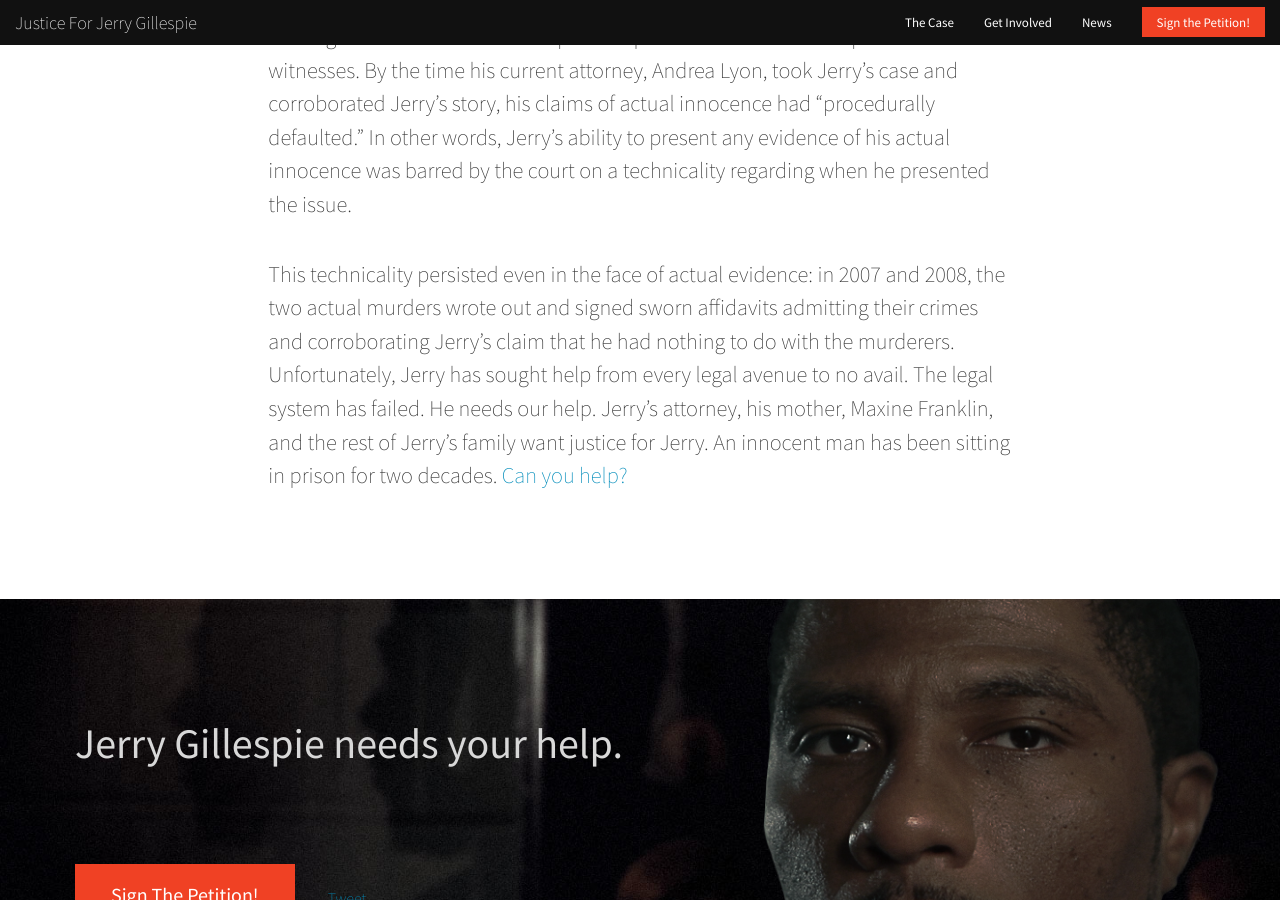
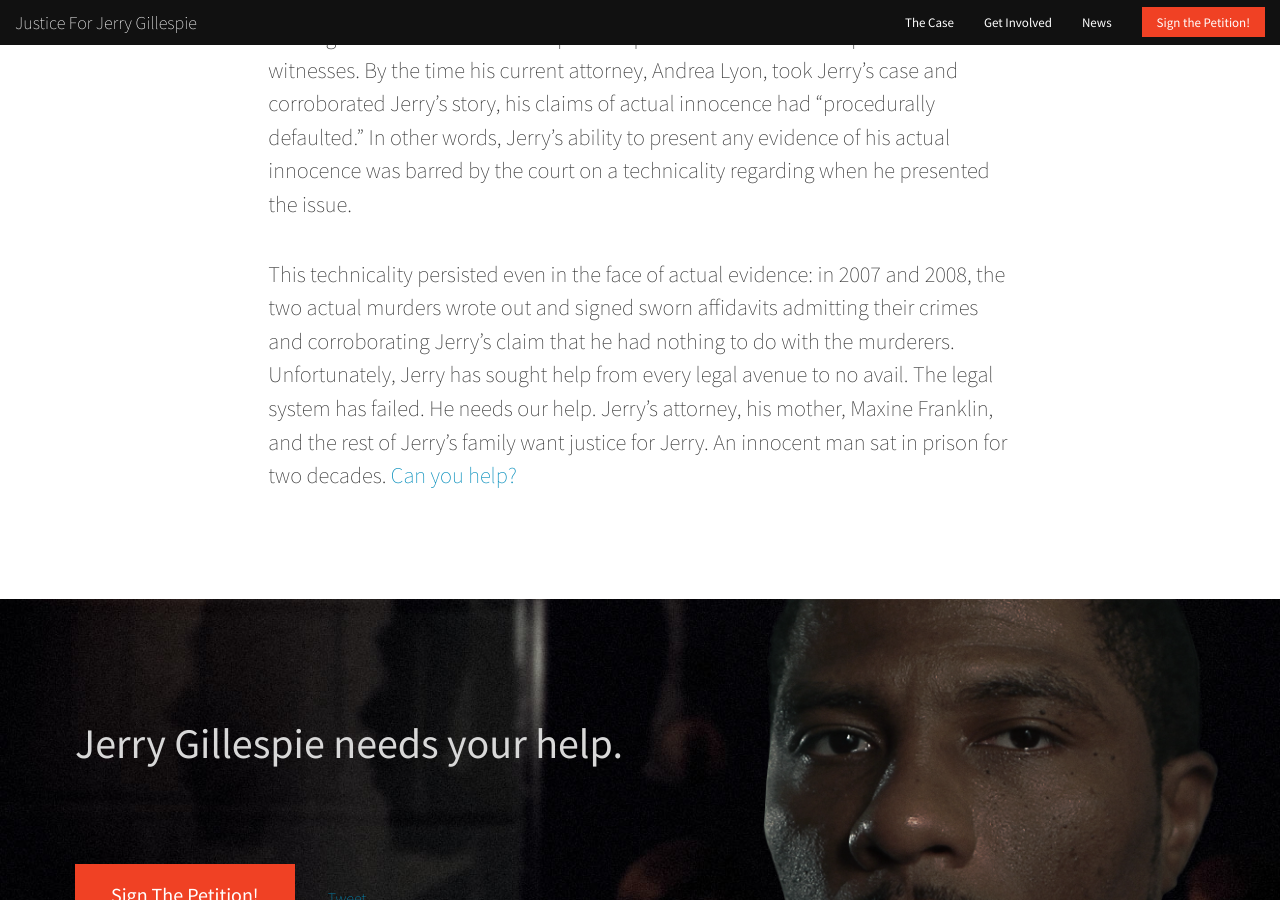
Before and after one commit to eddywashere/jnj, a Jekyll site: the page built from about.html, in a window 1280 px wide and 900 px high, scrolled down 2512 px. Built offline with Jekyll 4.4.1, drawn with Linux system fonts in a browser that asks for light colours; nearby versions of some CDN libraries; comment, search, counter and statistics services are not loaded.

Commit message:
Update about.html

```diff
--- a/about.html
+++ b/about.html
@@ -18,7 +18,7 @@ title: First Page
       <h2>The Trial</h2>
       <p>At trial, the prosecution withheld statements from the man they alleged was the mastermind of the murder and the man who ordered Jerry to be a lookout. That man was never charged, though he did tell police that he never gave an order for the murder and denied any knowledge of Jerry Gillespie’s alleged involvement. Unfortunately, Jerry was unlucky enough to have the ineffective assistance of counsel in more than one stage of his legal proceedings. His attorneys did not investigate the clear holes in the police reports and did not locate potential witnesses.  By the time his current attorney, Andrea Lyon, took Jerry’s case and corroborated Jerry’s story, his claims of actual innocence had “procedurally defaulted.” In other words, Jerry’s ability to present any evidence of his actual innocence was barred by the court on a technicality regarding when he presented the issue.</p>
       <p>This technicality persisted even in the face of actual evidence: in 2007 and 2008, the two actual murders wrote out and signed sworn affidavits admitting their crimes and corroborating Jerry’s claim that he had nothing to do with the murderers. Unfortunately, Jerry has sought help from every legal avenue to no avail. The legal system has failed.
-  He needs our help. Jerry’s attorney, his mother, Maxine Franklin, and the rest of Jerry’s family want justice for Jerry. An innocent man has been sitting in prison for two decades. <a href="#">Can you help?</a></p>
+  He needs our help. Jerry’s attorney, his mother, Maxine Franklin, and the rest of Jerry’s family want justice for Jerry. An innocent man sat in prison for two decades. <a href="#">Can you help?</a></p>
     </div>
   </div>
 </div>
```
